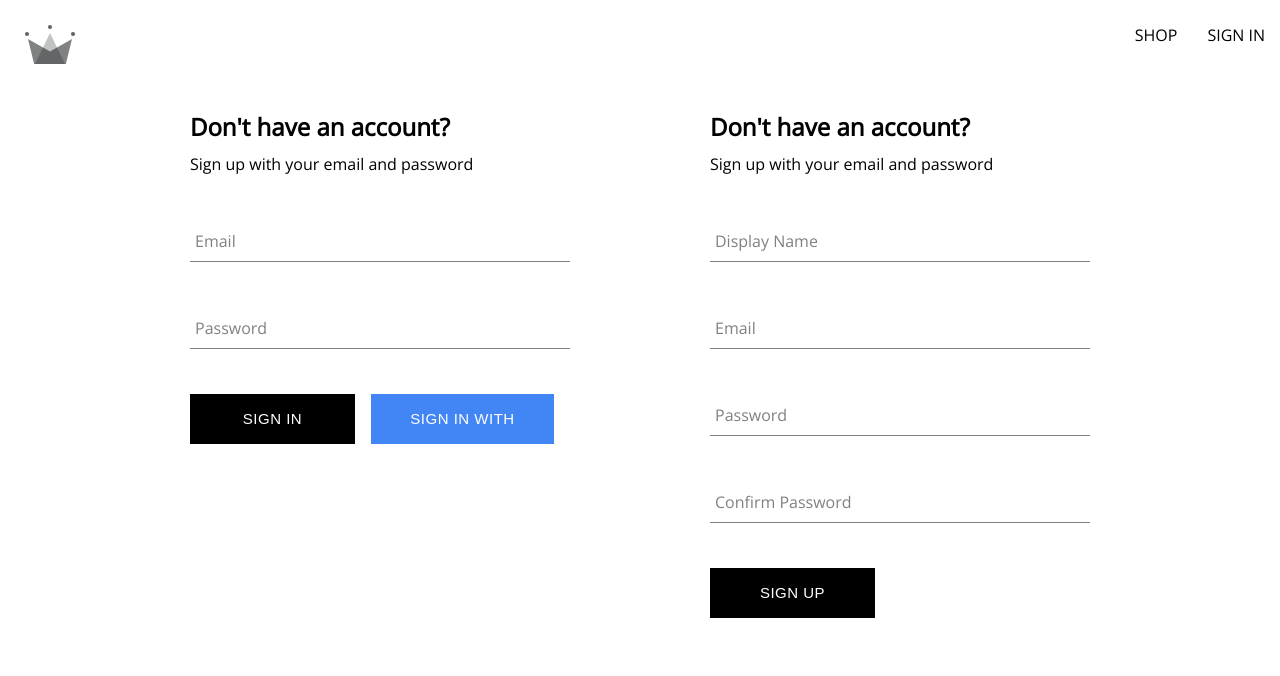
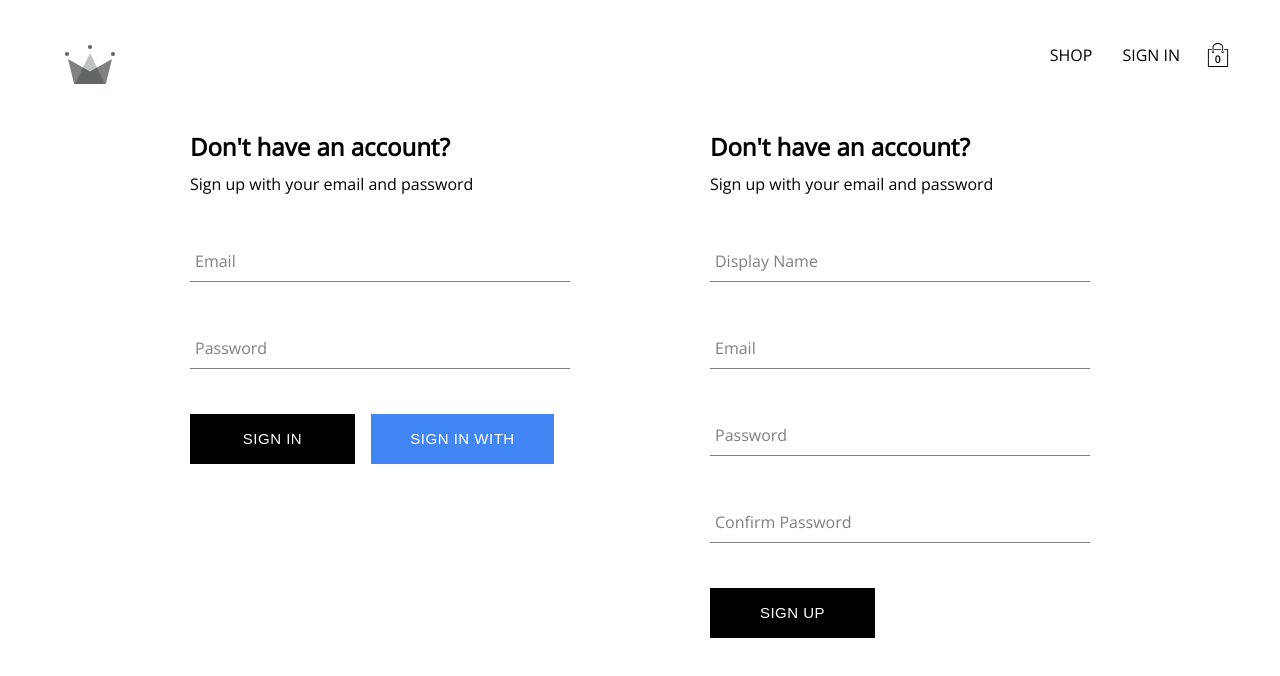
Before and after one commit to marketapolakova/Clothing-e-shop, a React (Create React App) app: page /auth in a window 1280 px wide. Shown: the top 676 px of the page. Built offline with nearby package versions, Linux system fonts and the light colour scheme; no server answers.

Commit message:
addToCart feature

```diff
--- /dev/null
+++ b/src/components/cart-dropdown/cart-dropdown.component.jsx
@@ -0,0 +1,22 @@
+import {useContext} from 'react'
+import Button from '../button/button.component'
+import './cart-dropdown.styles.scss'
+import CartItem from '../cart-item/cart-item.component'
+import {CartDropdownContext} from '../../contexts/cart-dropdown.context'
+
+function CartDropdown() {
+    const {cartItems} = useContext(CartDropdownContext);
+  return (
+    <div className='cart-dropdown-container'>
+        <div className='cart-items' >
+        {cartItems.map(item  => {
+           return <CartItem cartItem={item} />
+        })}
+        </div>
+        <Button>GO TO CHECKOUT</Button>
+
+    </div>
+  )
+}
+
+export default CartDropdown
--- /dev/null
+++ b/src/components/cart-dropdown/cart-dropdown.styles.scss
@@ -0,0 +1,29 @@
+.cart-dropdown-container {
+  position: absolute;
+  width: 240px;
+  height: 340px;
+  display: flex;
+  flex-direction: column;
+  padding: 20px;
+  border: 1px solid black;
+  background-color: white;
+  top: 90px;
+  right: 40px;
+  z-index: 5;
+
+  .empty-message {
+    font-size: 18px;
+    margin: 50px auto;
+  }
+
+  .cart-items {
+    height: 240px;
+    display: flex;
+    flex-direction: column;
+    overflow: scroll;
+  }
+
+  button {
+    margin-top: auto;
+  }
+}
--- /dev/null
+++ b/src/components/cart-icon/cart-icon.component.jsx
@@ -0,0 +1,20 @@
+import {useContext} from 'react'
+import {ReactComponent as BagIcon} from '../../assets/shopping-bag.svg'
+import {CartDropdownContext} from '../../contexts/cart-dropdown.context'
+import './cart-icon.styles.scss'
+
+
+function CartIcon() {
+const {toggleFunction, cartItems} = useContext(CartDropdownContext);
+
+const cartItemCount = cartItems.reduce((accumulator, currentValue) => {
+    return accumulator + currentValue.quantity;}, 0);
+  return (
+    <div onClick={toggleFunction} className='cart-icon-container'>
+<BagIcon className='shopping-icon' />
+<span className='item-count'>{cartItemCount}</span>
+    </div>
+  )
+}
+
+export default CartIcon
--- /dev/null
+++ b/src/components/cart-icon/cart-icon.styles.scss
@@ -0,0 +1,21 @@
+.cart-icon-container {
+  width: 45px;
+  height: 45px;
+  position: relative;
+  display: flex;
+  align-items: center;
+  justify-content: center;
+  cursor: pointer;
+
+  .shopping-icon {
+    width: 24px;
+    height: 24px;
+  }
+
+  .item-count {
+    position: absolute;
+    font-size: 10px;
+    font-weight: bold;
+    bottom: 12px;
+  }
+}
--- /dev/null
+++ b/src/components/cart-item/cart-item.component.jsx
@@ -0,0 +1,21 @@
+import React from 'react'
+import './cart-item.styles.scss'
+
+
+const  CartItem = ({cartItem}) => {
+    const {name, quantity, imageUrl, price} = cartItem;
+
+
+  return (
+    <div className='cart-item-container'>
+      <img src={imageUrl} alt={`${name}`} />
+      <div className='item-details'>
+<span className='name'>{name}</span>
+<span className='price'>{quantity} x ${price}</span>
+      </div>
+
+    </div>
+  )
+}
+
+export default CartItem
--- /dev/null
+++ b/src/components/cart-item/cart-item.styles.scss
@@ -0,0 +1,23 @@
+.cart-item-container {
+  width: 100%;
+  display: flex;
+  height: 80px;
+  margin-bottom: 15px;
+
+  img {
+    width: 30%;
+  }
+
+  .item-details {
+    width: 70%;
+    display: flex;
+    flex-direction: column;
+    align-items: flex-start;
+    justify-content: center;
+    padding: 10px 20px;
+
+    .name {
+      font-size: 16px;
+    }
+  }
+}
--- a/src/components/product-card/product-card.component.jsx
+++ b/src/components/product-card/product-card.component.jsx
@@ -1,9 +1,14 @@
-import React from 'react'
+import {useContext} from 'react'
 import Button from '../button/button.component'
 import './product-card.styles.scss'
+import  { CartDropdownContext } from '../../contexts/cart-dropdown.context';
 
 function ProductCard({currentProduct}) {
     const {name, price, imageUrl} = currentProduct;
+    const {addItemToCart} = useContext(CartDropdownContext);
+    const addToCart = () => {
+        addItemToCart(currentProduct);
+    }
   return (
     <div className='product-card-container'>
         <img src={imageUrl} alt={`${name}`} />
@@ -11,7 +16,7 @@ function ProductCard({currentProduct}) {
         <span className="name">{name}</span>
         <span className="price">{price}</span>
         </div>
-        <Button buttonType="inverted">Add to cart</Button>
+        <Button buttonType="inverted" onClick={addToCart} >Add to cart</Button>
     </div>
   )
 }
--- /dev/null
+++ b/src/contexts/cart-dropdown.context.jsx
@@ -0,0 +1,38 @@
+import {createContext, useState} from 'react'
+
+const addCartItem = (cartItems, productToAdd) => {
+
+   const existingCartItem = cartItems.find(cartItem => cartItem.id === productToAdd.id)
+if(existingCartItem) {
+       return cartItems.map(cartItem => cartItem.id === productToAdd.id ? {...cartItem, quantity: cartItem.quantity + 1} : cartItem)
+   }
+
+    return  [...cartItems,{...productToAdd, quantity:1}]
+
+
+
+}
+export const CartDropdownContext = createContext({
+    currentState: false,
+    setCurrentState: () => false,
+    cartItems: [],
+    addItemToCart: () => {},
+})
+
+export const CartDropdownProvider = ({children}) => {
+    const [currentState, setCurrentState]= useState(false)
+    const [cartItems, setCartItems]= useState([])
+
+    const addItemToCart = (productToAdd) => {
+        setCartItems(addCartItem(cartItems, productToAdd)
+        )
+
+    }
+
+    const toggleFunction = () => {
+        setCurrentState(!currentState)
+    }
+
+
+    return <CartDropdownContext.Provider value={{currentState, toggleFunction, addItemToCart, cartItems}}>{children}</CartDropdownContext.Provider>
+}
--- a/src/index.css
+++ b/src/index.css
@@ -1,5 +1,6 @@
 body {
   margin: 0;
+  padding: 20px 40px;
   font-family: -apple-system, BlinkMacSystemFont, 'Segoe UI', 'Roboto', 'Oxygen',
     'Ubuntu', 'Cantarell', 'Fira Sans', 'Droid Sans', 'Helvetica Neue',
     sans-serif;
--- a/src/index.js
+++ b/src/index.js
@@ -7,13 +7,16 @@ import { ProductProvider } from './contexts/products.context';
 import { BrowserRouter } from 'react-router-dom';
 import * as serviceWorkerRegistration from './serviceWorkerRegistration';
 import reportWebVitals from './reportWebVitals';
+import { CartDropdownProvider } from './contexts/cart-dropdown.context'
 
 ReactDOM.render(
   <React.StrictMode>
     <BrowserRouter>
       <UserProvider>
         <ProductProvider>
+          <CartDropdownProvider>
     <App />
+     </CartDropdownProvider>
         </ProductProvider>
       </UserProvider>
     </BrowserRouter>
--- a/src/pages/navigation/navigation.component.jsx
+++ b/src/pages/navigation/navigation.component.jsx
@@ -1,6 +1,9 @@
 import {useContext} from 'react'
 import { Outlet, Link } from 'react-router-dom'
+import CartIcon from '../../components/cart-icon/cart-icon.component'
 import { UserContext } from '../../contexts/user.context'
+import { CartDropdownContext } from '../../contexts/cart-dropdown.context'
+import CartDropdown from '../../components/cart-dropdown/cart-dropdown.component'
 import './navigation.scss'
 import {ReactComponent as Logo} from '../../assets/crown.svg'
 import {signOutUser} from '../../units/firebase/firebase.units'
@@ -8,6 +11,8 @@ import {signOutUser} from '../../units/firebase/firebase.units'
 
 function Navigation() {
     const {currentUser} = useContext(UserContext);
+const {currentState} = useContext(CartDropdownContext);
+
     const signOutHandler = async() => {
         await signOutUser();
     }
@@ -26,8 +31,14 @@ function Navigation() {
                  ):(
                       <Link className='nav-link' to='/auth'>SIGN IN</Link>
                  )}
+                    <CartIcon />
+{currentState && <CartDropdown />}
+
+
+
 
              </div>
+
          </div>
             <Outlet />
       </>
```
Also changed, not shown: src/assets/shopping-bag.svg (added).
